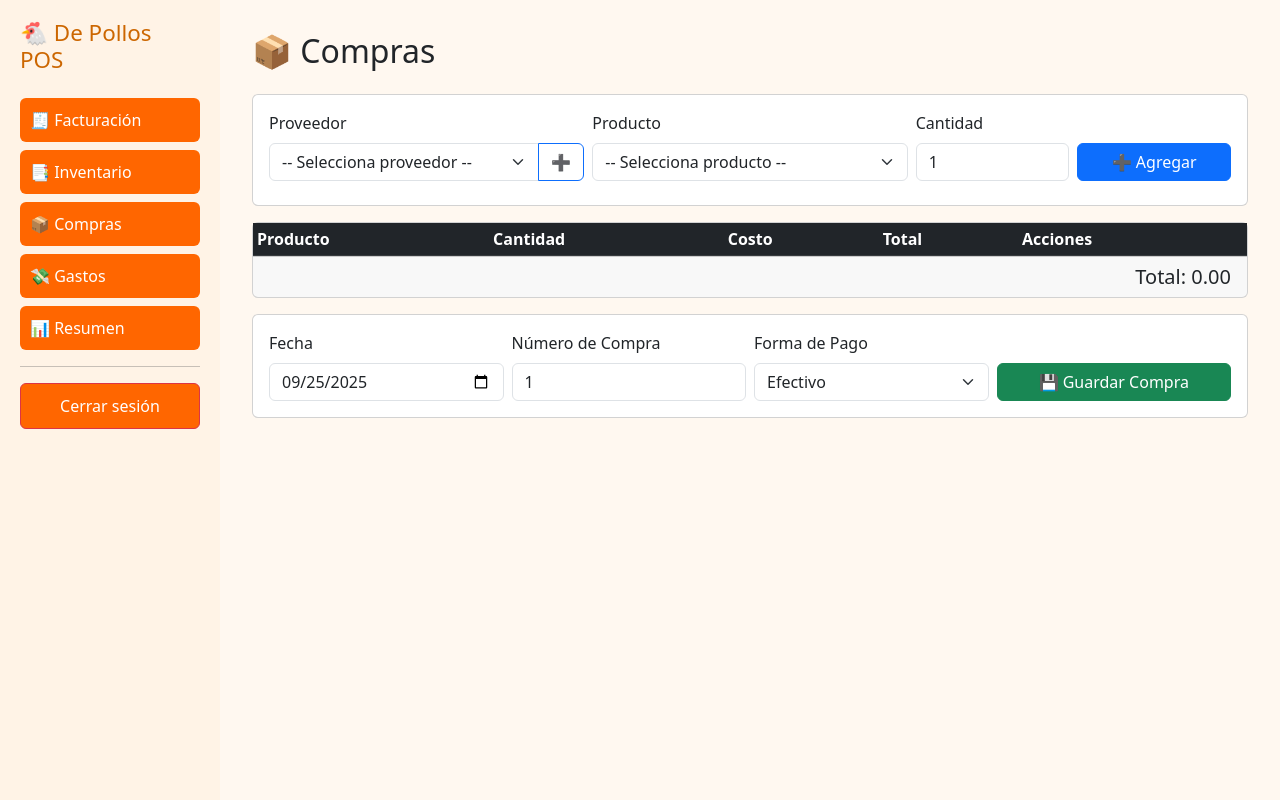
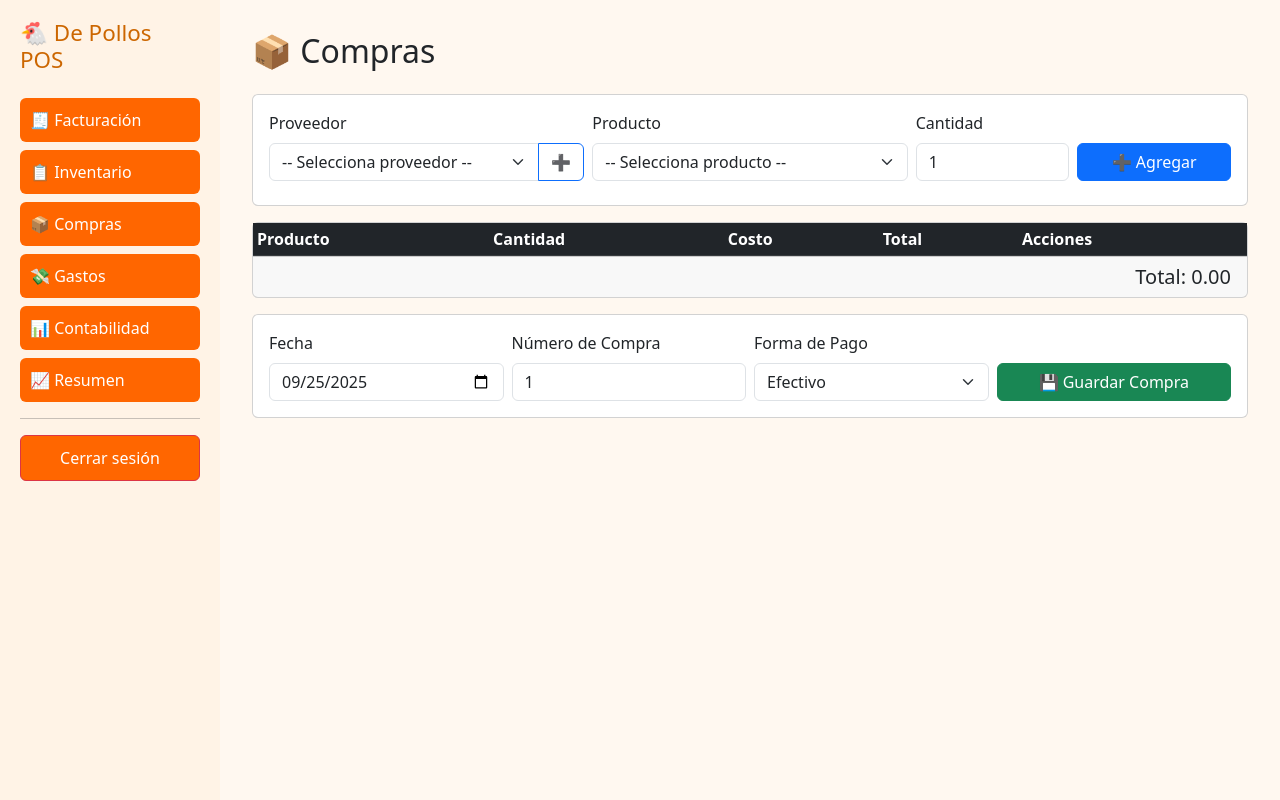
Before and after one commit to AlejoPOS/POS, a Flask app: page /compras in a window 1280 px wide. Run offline with Flask 3, Linux system fonts and the light colour scheme; the visitor is signed in with stand-in values (Sample User, id 1); data comes from the database, SQL or seed files in the repository; data that the repository does not hold is empty.

Commit message:
Update base.html

```diff
--- a/templates/base.html
+++ b/templates/base.html
@@ -44,10 +44,11 @@
     <div class="sidebar">
         <h2>🐔 De Pollos POS</h2>
         <a href="{{ url_for('facturacion') }}">🧾 Facturación</a>
-        <a href="{{ url_for('inventario') }}">📑 Inventario</a>
+        <a href="{{ url_for('inventario') }}">📋 Inventario</a>
         <a href="{{ url_for('compras') }}">📦 Compras</a>
         <a href="{{ url_for('gastos') }}">💸 Gastos</a>
-        <a href="{{ url_for('resumenes') }}">📊 Resumen</a>
+        <a href="{{ url_for('contabilidad') }}">📊 Contabilidad</a>
+        <a href="{{ url_for('resumenes') }}">📈 Resumen</a>
         <hr>
         <a href="{{ url_for('logout') }}" class="btn btn-outline-danger">Cerrar sesión</a>
     </div>
```
